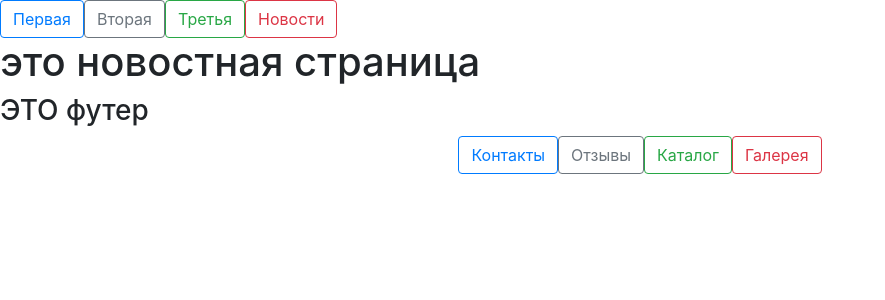
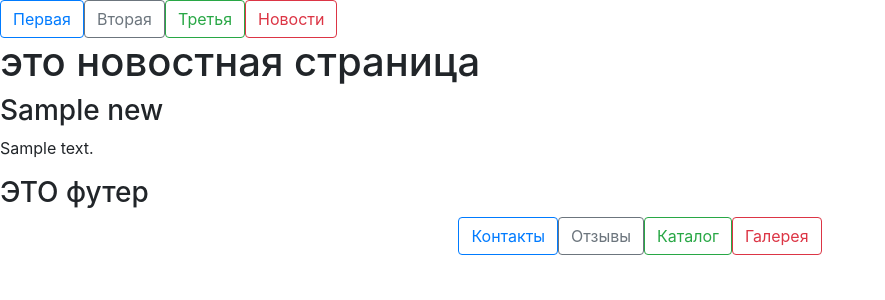
Before and after one commit to Kvitok8320/Django3, a Django app: template django3/news/templates/news/news_page.html in a window 1280 px wide. Shown: the top 300 px of the page, without its empty margins (0-885 px from the left). Run offline with Django 5.2, Linux system fonts and the light colour scheme; the template is opened without the code that fills it: most values are stand-ins (such as "Sample title", 1, 10 or a date in 2020); some libraries are stand-ins or nearby versions.

Commit message:
models works

```diff
--- a/django3/news/templates/news/news_page.html
+++ b/django3/news/templates/news/news_page.html
@@ -7,5 +7,11 @@
 
 {% block content %}
 <h1>это новостная страница</h1>
+{% for new in news %}
+	<div>
+		<h3> {{ new.title }} </h3>
+		<p> {{ new.short_descr }} </p>
+	</div>
+{% endfor %}
 
 {% endblock %}
--- a/django3/news/views.py
+++ b/django3/news/views.py
@@ -1,6 +1,8 @@
 from django.http import HttpResponse
 from django.shortcuts import render
+from .models import news_posts
 
 def home(request):
     # return HttpResponse("<h1>Это мой первый проект на Django</h1>")
-    return render(request, 'news/news_page.html')
+    news = news_posts.objects.all()
+    return render(request, 'news/news_page.html',{'news': news})
```
Also changed, not shown: django3/db.sqlite3.
